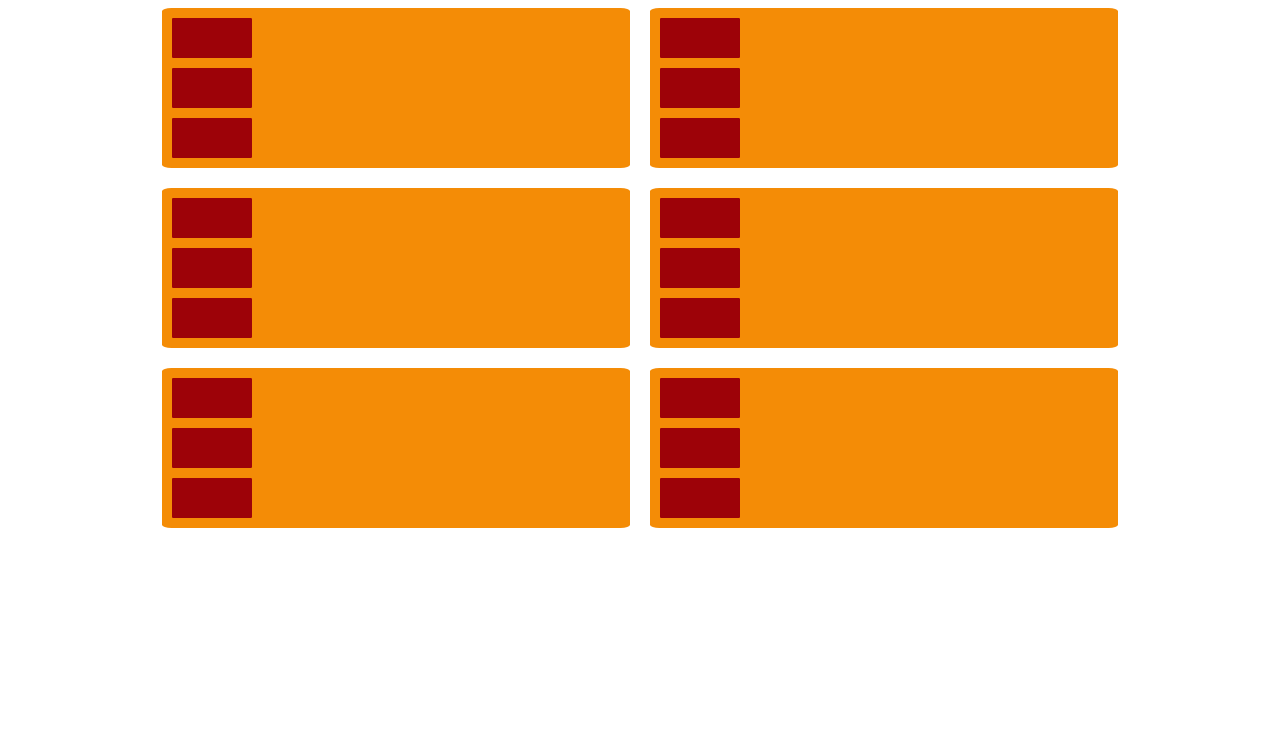
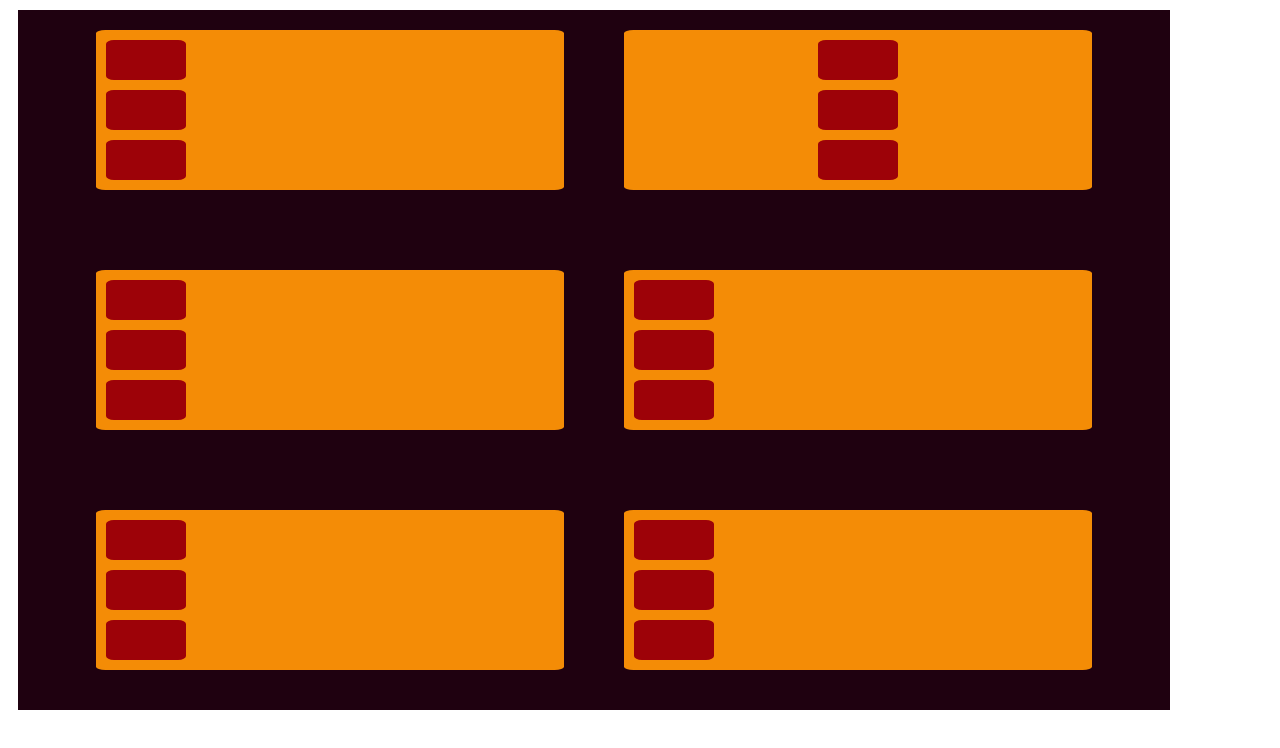
Before and after one commit to leahase/flexbox_, a plain HTML site: page index.html in a window 1280 px wide. Drawn offline with Linux system fonts and the light colour scheme.

Commit message:
changed innerboxes

```diff
--- a/css/style.css
+++ b/css/style.css
@@ -1,15 +1,17 @@
- .container {
+* {box-sizing: border-box;
+}
+.container {
     display: flex;
     flex-wrap:wrap;
     justify-content: center;
     gap: 20px; /*tagit bort lite "onödig info*/
+    background-color: rgb(31, 1, 16);
+    height: 700px;
+    width: 1152px;
+    flex-direction:row;
+    margin: 10px;
  }
-
-* {box-sizing: border-box;
-  }
-
-
-  .box{
+ .box {  /* det som gäller för alla boxer */
     border: 10px solid #F48C06;
     border-radius: 2%;
     display:flex;
@@ -18,20 +20,31 @@
     height: 160px;
     width:468px;
     background-color: #F48C06;
+    margin: 20px;
   }
-  .innerbox1, .innerbox2, .innerbox3, .innerbox4, .innerbox5, .innerbox6 {
+  [class*='innerbox'] {
     display: flex;
     border: 3px solid #9D0208;
     background-color: #9D0208;
-    border-radius: 2%;
+    border-radius: 10%;
     align-items: center;
     justify-content: center;
     width: 80px;
     height: 80px;
+  }
+  /*alla får samma stil och sedan specialisera de andra*/
 
-
-  } /*alla får samma stil och sedan specialisera de andra*/
-
+  .box1{
+    justify-content: space-between;
+  }
+  .innerbox1.1, .innerbox1.2, .innerbox1.3 {
+    width: 80px;
+    height: 80px;
+  }
+  .box2{
+    align-items:center;
+    justify-content: flex-end;
+  }
   /* .innerbox1 {
     display: flex;
     border: 3px solid #9D0208;
--- a/index.html
+++ b/index.html
@@ -8,30 +8,30 @@
 </head>
 <body>
     <div class="container">
-        <div class="box"> <!--alla boxes är samma därför samma class -->
-            <div class="innerbox1"></div>
-            <div class="innerbox1"></div>
-            <div class="innerbox1"></div></div>
-        <div class="box">
-            <div class="innerbox2"></div>
-            <div class="innerbox2"></div>
-            <div class="innerbox2"></div></div>
-        <div class="box">
-            <div class="innerbox3"></div>
-            <div class="innerbox3"></div>
-            <div class="innerbox3"></div></div>
-        <div class="box">
-            <div class="innerbox4"></div>
-            <div class="innerbox4"></div>
-            <div class="innerbox4"></div></div>
-        <div class="box">
-            <div class="innerbox5"></div>
-            <div class="innerbox5"></div>
-            <div class="innerbox5"></div></div>
-        <div class="box">
-            <div class="innerbox6"></div>
-            <div class="innerbox6"></div>
-            <div class="innerbox6"></div></div>  <!-- skapa en spec class/id för saker som är annorlunda -->
+        <div class="box box1"> <!--alla boxes är samma därför samma class -->
+            <div class="innerbox1.1"></div>
+            <div class="innerbox1.1"></div>
+            <div class="innerbox1.1"></div></div>
+        <div class="box box2">
+            <div class="innerbox2.1"></div>
+            <div class="innerbox2.2"></div>
+            <div class="innerbox2.3"></div></div>
+        <div class="box box3">
+            <div class="innerbox3.1"></div>
+            <div class="innerbox3.2"></div>
+            <div class="innerbox3.3"></div></div>
+        <div class="box box4">
+            <div class="innerbox4.1"></div>
+            <div class="innerbox4.2"></div>
+            <div class="innerbox4.3"></div></div>
+        <div class="box box5">
+            <div class="innerbox5.1"></div>
+            <div class="innerbox5.2"></div>
+            <div class="innerbox5.3"></div></div>
+        <div class="box box6">
+            <div class="innerbox6.1"></div>
+            <div class="innerbox6.2"></div>
+            <div class="innerbox6.3"></div></div>  <!-- skapa en spec class/id för saker som är annorlunda -->
       </div>
 </div>
 </body>
```
